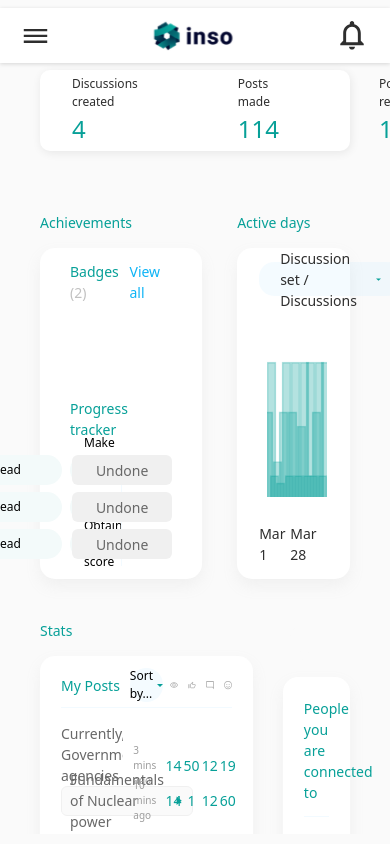
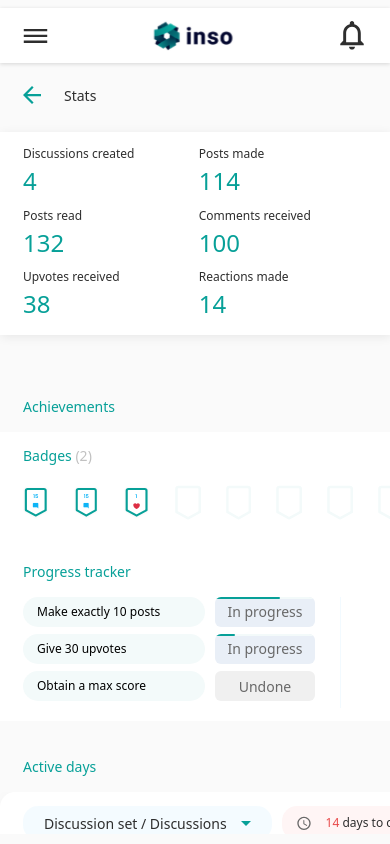
Before and after one commit to The-olajumoke/inso-frontend, a Next.js app: page /stats in a window 390 px wide. Built offline with nearby package versions, Linux system fonts and the light colour scheme.

Commit message:
responsiveness for stats

```diff
--- a/pages/stats/index.js
+++ b/pages/stats/index.js
@@ -42,9 +42,22 @@ const zIndex = () => {
   ];
   return (
     <Layout title="Inso | Stats" bgColor="bg-gray-background">
-      <div className="py-25 px-40">
+      <div className="py-25 px-40 vp-980:px-0">
         {" "}
-        <div className=" rounded-sm  px-32 h-81  bg-white-white w-full flex items-center justify-start  gap-40 vp-min-601:gap-20 vp-min-601:justify-between shadow-xs mb-61">
+        <div className="items-center  h-50 mb-12 hidden vp-980:flex vp-600:px-23 px-46 ">
+          <div className="flex justify-center items-center mr-23">
+            <Image
+              src="/icons/arrow_left_green.svg"
+              alt=" Discussion dropdown "
+              draggable="false"
+              layout="fixed"
+              width="18"
+              height="18"
+            />
+          </div>
+          <h4 className=" text-black-analText">Stats</h4>
+        </div>
+        <div className=" rounded-sm  px-32 vp-600:px-23 vp-980:px-46 h-81 vp-980:h-auto bg-white-white w-full flex vp-980:py-13 items-center justify-start  gap-40 vp-980:gap-3 vp-min-601:gap-6 vp-980:grid vp-980:grid-cols-3 vp-600:grid-cols-2 vp-980:rounded-none vp-min-601:justify-between shadow-xs mb-61">
           <div className="flex flex-col  items-start">
             <p className="  text-black-analText text-xs">Discussions created</p>
             <h3 className=" text-primary-darkGreen">4</h3>
@@ -70,12 +83,15 @@ const zIndex = () => {
             <h3 className=" text-primary-darkGreen">14</h3>
           </div>
         </div>
-        <div className=" grid grid-cols-7 gap-14 mb-41">
-          <div className=" col-span-4">
+        <div className=" grid grid-cols-7  vp-1024:flex flex-col gap-14 mb-41 ">
+          <div className=" col-span-4  ">
             {" "}
-            <h4 className=" text-primary-darkGreen mb-15">Achievements</h4>
-            <div className=" px-30 vp-min-601:px-15 py-13 h-auto rounded-xl bg-white-white shadow-lg">
-              <div className="flex justify-between mb-14">
+            <h4 className=" vp-600:px-23 vp-980:px-46 text-primary-darkGreen mb-15">
+              Achievements
+            </h4>
+            <div className="overflow-scroll">
+              <div className="px-15   vp-600:px-23 vp-980:px-46  py-13 h-auto rounded-xl vp-980:rounded-none bg-white-white shadow-lg  vp-600:w-680">
+                <div className="flex justify-between mb-14 ">
                   <p className=" text-primary-darkGreen">
                     Badges <span className="text-other-disabledText">(2)</span>{" "}
                   </p>
@@ -85,12 +101,12 @@ const zIndex = () => {
                     </h6>
                   </Link>
                 </div>
-              <div className="mb-36 flex items-center gap-10">
+                <div className="mb-36 flex items-center gap-10 ">
                   <Image
                     src="/illustrations/badge.svg"
                     alt=" Discussion dropdown "
                     draggable="false"
-                  layout="fixed"
+                    layout="intrinsic"
                     width="33"
                     height="45"
                   />
@@ -266,12 +282,16 @@ const zIndex = () => {
                 </div>
               </div>
             </div>
+          </div>
           <div className=" col-span-3 flex flex-col">
             {" "}
-            <h4 className=" text-primary-darkGreen mb-15">Active days</h4>
-            <div className=" h-272 rounded-xl bg-white-white shadow-lg flex-grow flex justify-between flex-col  py-14 px-22  vp-min-601:px-15 ">
+            <h4 className=" vp-600:px-23 vp-980:px-46 text-primary-darkGreen mb-15">
+              Active days
+            </h4>
+            <div className="overflow-scroll">
+              <div className="  py-14   px-22 vp-600:px-23 vp-980:px-46  h-272 vp-980:h-auto rounded-xl bg-white-white shadow-lg flex-grow flex justify-between flex-col vp-600:w-528">
                 <div className="mb-40 flex items-center gap-4">
-                <div className=" flex-grow h-34 px-21   bg-border-green  rounded-xl  flex items-center ">
+                  <div className=" flex-grow vp-1024:flex-grow-0 h-34 px-21   bg-border-green  rounded-xl  flex items-center ">
                     <p className=" text-black-analText mr-14">
                       Discussion set / Discussions
                     </p>
@@ -294,8 +314,8 @@ const zIndex = () => {
                       height="14"
                     />
                     <span className=" text-black-analText text-xs  ml-15 vp-min-601:ml-2">
-                    <span className=" text-other-danger">14</span> days to close
-                    date
+                      <span className=" text-other-danger">14</span> days to
+                      close date
                     </span>
                   </div>
                 </div>
@@ -336,10 +356,14 @@ const zIndex = () => {
               </div>
             </div>
           </div>
-        <div style={{ maxHeight: "290" }} className="grid grid-cols-7  gap-12">
+        </div>
+        <div className="h-auto grid grid-cols-7 vp-1024:flex flex-col gap-12">
           <div className=" col-span-5 h-full">
-            <h4 className=" text-primary-darkGreen mb-15">Stats</h4>
-            <div className=" rounded-xl bg-white-white shadow-lg py-12 px-21">
+            <h4 className="  vp-600:px-23 vp-980:px-46 text-primary-darkGreen mb-15">
+              Stats
+            </h4>
+            <div className="overflow-scroll">
+              <div className=" rounded-xl bg-white-white shadow-lg py-12 px-21  vp-600:px-23 vp-980:px-46 vp-600:w-680">
                 <div className="border-b h-40 grid grid-cols-10 gap-4 border-blue-inputBlue pb-6">
                   {" "}
                   <div className="col-span-4 flex items-center">
@@ -405,10 +429,13 @@ const zIndex = () => {
                 ))}
               </div>
             </div>
+          </div>
           <div className=" col-span-2 h-full flex flex-col">
             {" "}
-            <h4 className="  text-gray-background mb-15">Active days</h4>
-            <div className=" flex-grow rounded-xl bg-white-white shadow-lg p-21">
+            <h4 className="  vp-600:px-23 vp-980:px-46 text-gray-background mb-15">
+              Active days
+            </h4>
+            <div className=" flex-grow rounded-xl bg-white-white shadow-lg p-21  vp-600:px-23 vp-980:px-46">
               <p className=" text-primary-darkGreen pb-13 border-b  border-blue-inputBlue mb-21">
                 People you are connected to
               </p>
--- a/tailwind.config.js
+++ b/tailwind.config.js
@@ -774,6 +774,7 @@ module.exports = {
         634: "63.4rem",
         639: "63.9rem",
         660: "66rem",
+        680: "68rem",
         736: "73.6rem",
         full: "100%",
         "12%": "12%",
```
Lines whose indentation alone changed are shown as unchanged.
